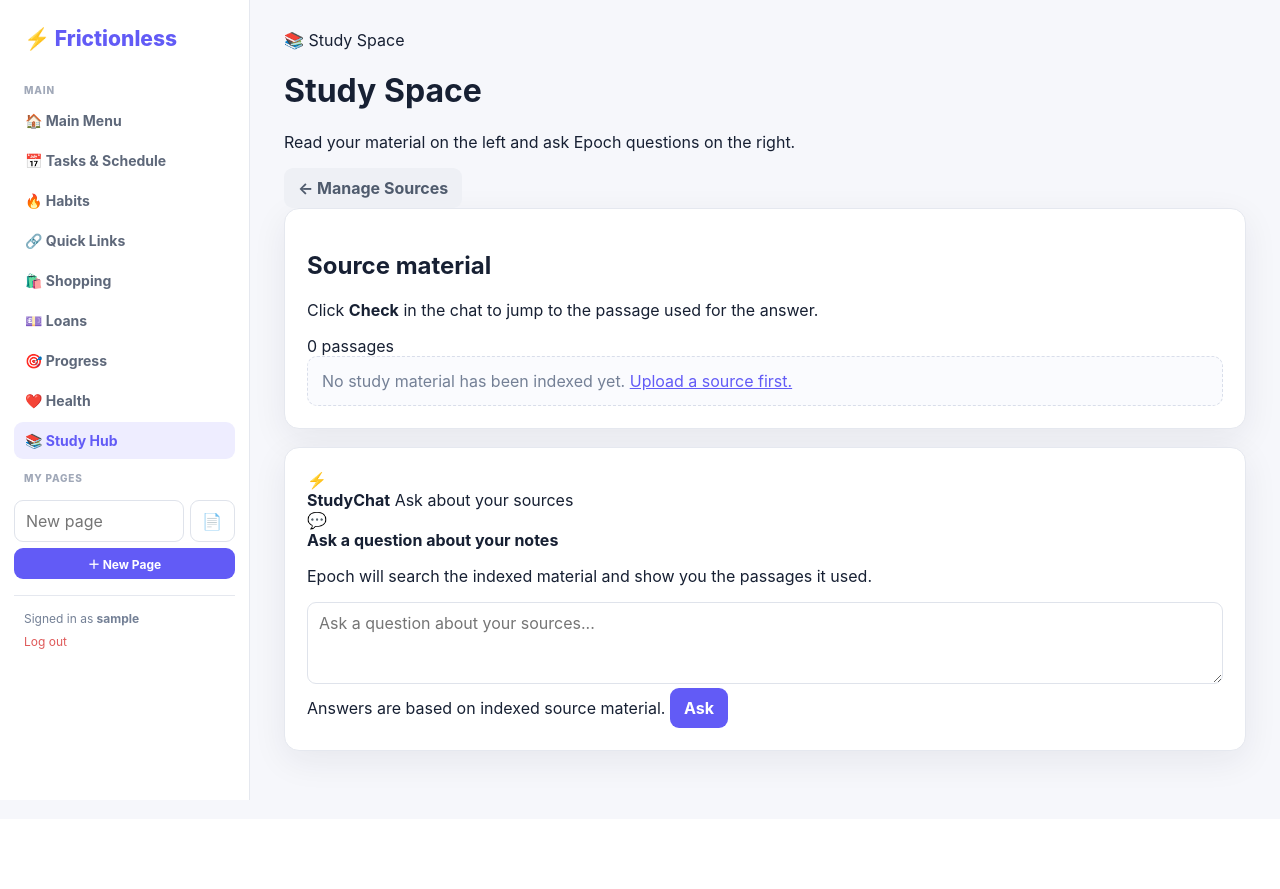
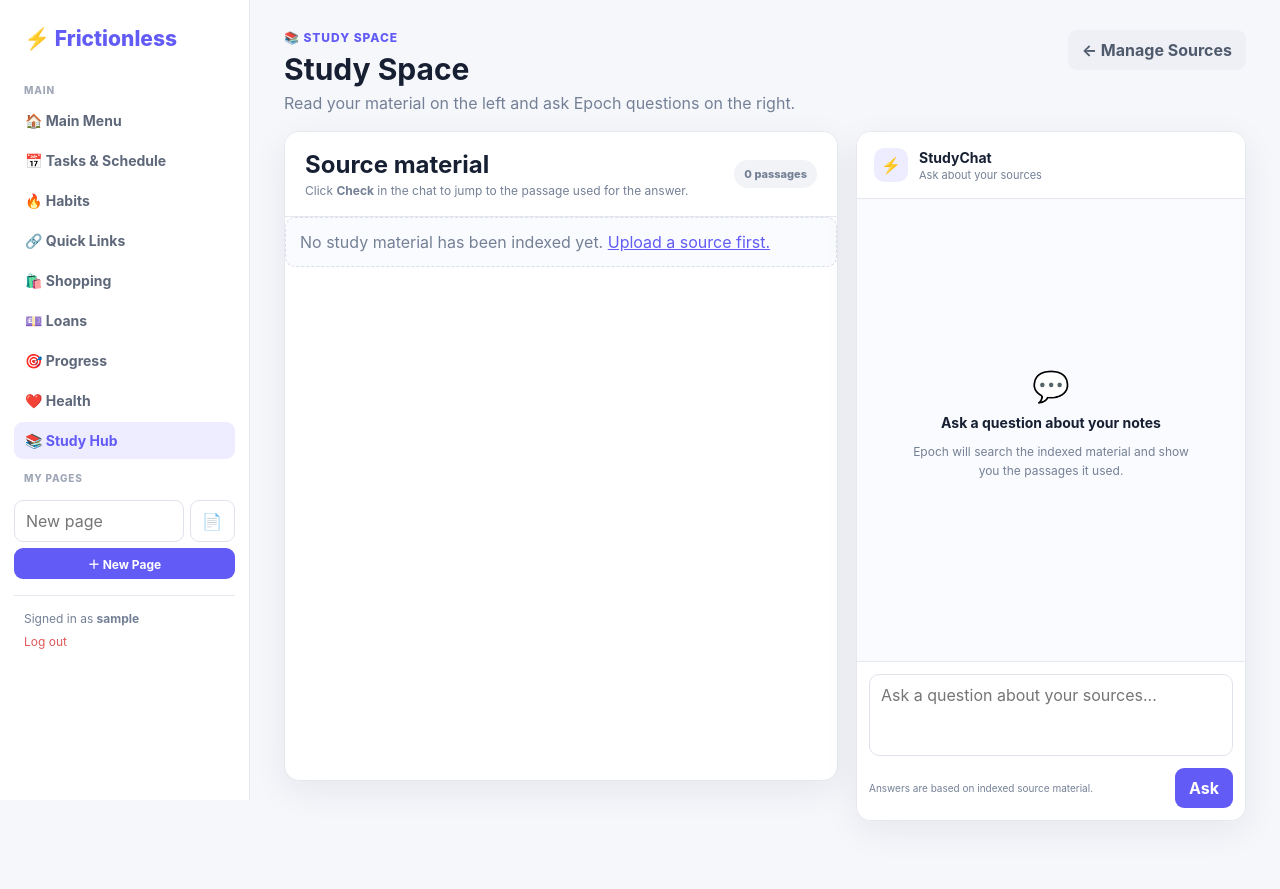
Before and after one commit to Divij808/Frictionless, a Flask app: page /study/workspace in a window 1280 px wide. Before the commit the page ends 800 px from the top, so only its background shows below. Run offline with Flask 3, Linux system fonts and the light colour scheme; the visitor is signed in with stand-in values (Sample User, id 1); data comes from the database, SQL or seed files in the repository; data that the repository does not hold is empty.

Commit message:
Add Study Space chat and document styling

```diff
--- a/Frictionless/static/style.css
+++ b/Frictionless/static/style.css
@@ -3,3 +3,55 @@
 .study-actions{position:relative;z-index:2}.study-action,.study-nav-button{position:relative;z-index:3;pointer-events:auto}.study-action{cursor:pointer}.study-action-icon{display:block}.study-action .btn{margin-top:14px;pointer-events:none}
 
 .stack{display:flex;flex-direction:column;gap:12px}.pdf-viewer{padding:0;overflow:hidden}.pdf-viewer iframe{width:100%;height:80vh;border:0}.study-action{position:relative;z-index:3;cursor:pointer}.study-action .btn{display:inline-block;margin-top:10px}.study-actions{position:relative;z-index:2}
+
+/* Epoch Study Space */
+.study-space-header{display:flex;justify-content:space-between;align-items:flex-start;gap:20px;margin-bottom:18px}
+.study-space-kicker{font-size:12px;font-weight:800;color:var(--accent);text-transform:uppercase;letter-spacing:.08em;margin-bottom:6px}
+.study-space-header h1{margin:0;font-size:30px}
+.study-space-header p{margin:6px 0 0;color:var(--muted)}
+.study-space{display:grid;grid-template-columns:minmax(0,1fr) 390px;gap:18px;align-items:start}
+.study-document{padding:0;overflow:hidden;min-height:calc(100vh - 150px)}
+.study-document-header{position:sticky;top:0;z-index:4;display:flex;justify-content:space-between;align-items:center;gap:15px;padding:18px 20px;border-bottom:1px solid var(--line);background:rgba(255,255,255,.96);backdrop-filter:blur(10px)}
+.study-document-header h2{margin:0 0 4px}
+.study-document-header p{margin:0;color:var(--muted);font-size:12px}
+.study-source-count{font-size:11px;font-weight:800;color:var(--muted);background:#f1f3f7;border-radius:999px;padding:7px 10px;white-space:nowrap}
+.study-document-body{padding:8px 0 40px}
+.source-passage{padding:18px 22px;border-bottom:1px solid var(--line);scroll-margin-top:90px;transition:background .25s,box-shadow .25s}
+.source-passage:hover{background:#fbfcff}
+.source-passage.is-highlighted{background:var(--soft);box-shadow:inset 4px 0 0 var(--accent)}
+.source-passage-head{display:flex;align-items:center;gap:9px;margin-bottom:9px}
+.source-line{font-size:11px;font-weight:850;color:var(--accent);background:var(--soft);border-radius:6px;padding:4px 7px}
+.source-name{font-size:11px;color:var(--muted);font-weight:750}
+.source-passage p{margin:0;line-height:1.75;color:#273247;font-size:14px;white-space:pre-wrap}
+.study-chat{padding:0;position:sticky;top:20px;height:calc(100vh - 110px);min-height:560px;display:flex;flex-direction:column;overflow:hidden}
+.study-chat-header{display:flex;align-items:center;gap:11px;padding:16px 17px;border-bottom:1px solid var(--line);background:#fff}
+.study-chat-avatar{width:34px;height:34px;border-radius:10px;background:var(--soft);display:flex;align-items:center;justify-content:center}
+.study-chat-header strong{display:block;font-size:14px}
+.study-chat-header span{display:block;color:var(--muted);font-size:11px;margin-top:2px}
+.study-chat-body{flex:1;overflow:auto;padding:16px;background:#fafbfe}
+.study-message{max-width:94%;margin-bottom:14px}
+.study-message-user{margin-left:auto}
+.study-message-user>div{background:#07588f;color:#fff;border-radius:15px 15px 4px 15px;padding:11px 13px;font-size:13px;line-height:1.5}
+.study-message-ai>div.study-answer{background:#fff;border:1px solid var(--line);border-radius:15px 15px 15px 4px;padding:13px;font-size:13px;line-height:1.6}
+.study-citations{margin-top:11px}
+.study-citations-title{font-size:11px;font-weight:850;color:var(--muted);margin-bottom:7px}
+.study-check{display:flex;justify-content:space-between;align-items:center;gap:10px;text-decoration:none;color:var(--text);background:#f7f8fb;border:1px solid var(--line);border-radius:8px;padding:8px 9px;margin-top:6px;font-size:11px}
+.study-check span:last-child{color:var(--accent);font-weight:850}
+.study-check:hover{border-color:var(--accent);background:var(--soft)}
+.study-chat-empty{height:100%;display:flex;flex-direction:column;align-items:center;justify-content:center;text-align:center;color:var(--muted);padding:30px}
+.study-chat-empty-icon{font-size:30px;margin-bottom:10px}
+.study-chat-empty strong{color:var(--text);font-size:14px}
+.study-chat-empty p{font-size:12px;line-height:1.55}
+.study-chat-form{padding:12px;border-top:1px solid var(--line);background:#fff}
+.study-chat-form textarea{resize:none;min-height:76px;border-radius:10px}
+.study-chat-form-bottom{display:flex;align-items:center;justify-content:space-between;gap:8px;margin-top:8px}
+.study-chat-form-bottom span{font-size:10px;color:var(--muted)}
+@media(max-width:1050px){
+  .study-space{grid-template-columns:minmax(0,1fr) 340px}
+}
+@media(max-width:850px){
+  .study-space-header{align-items:stretch;flex-direction:column}
+  .study-space{grid-template-columns:1fr}
+  .study-chat{position:relative;top:auto;height:600px;min-height:0}
+  .study-document{min-height:500px}
+}
```
